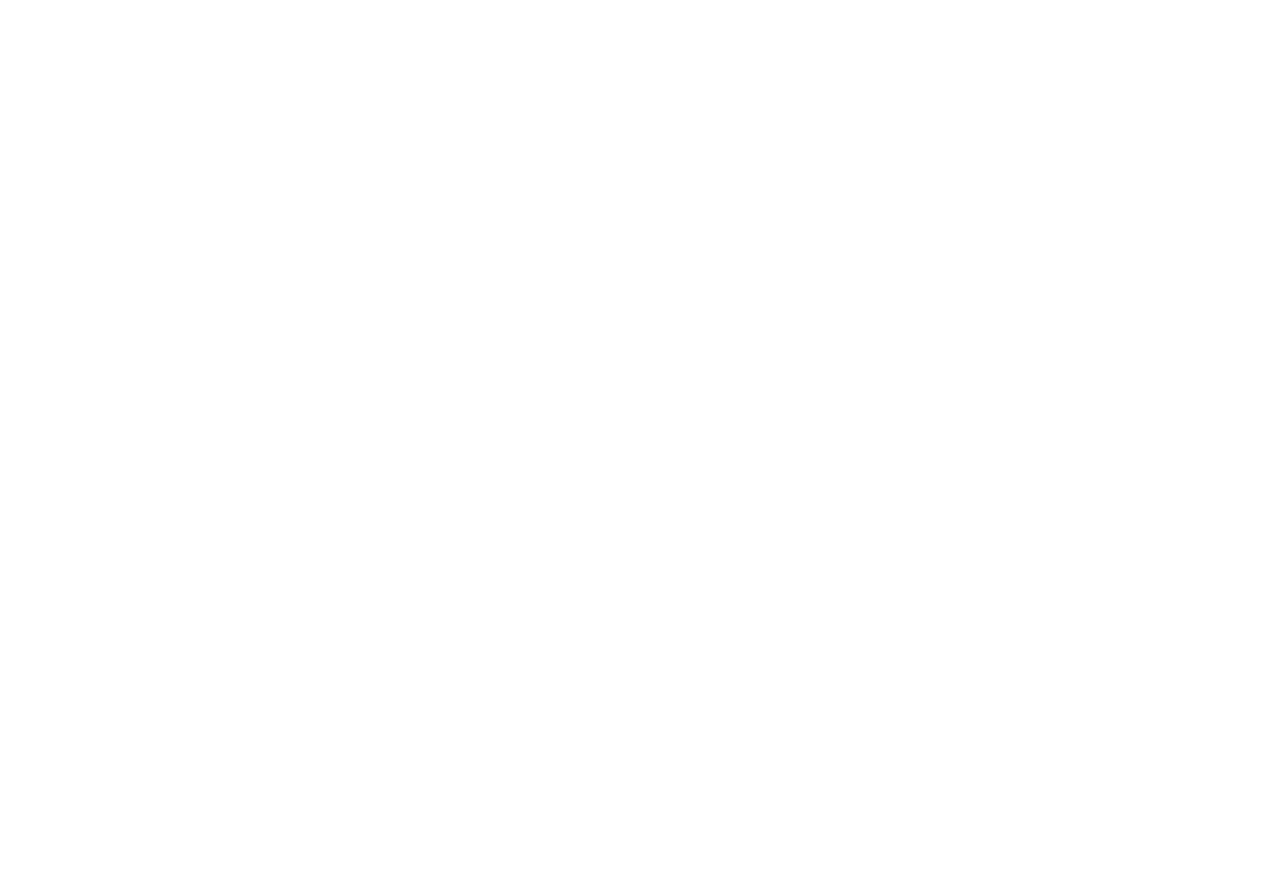
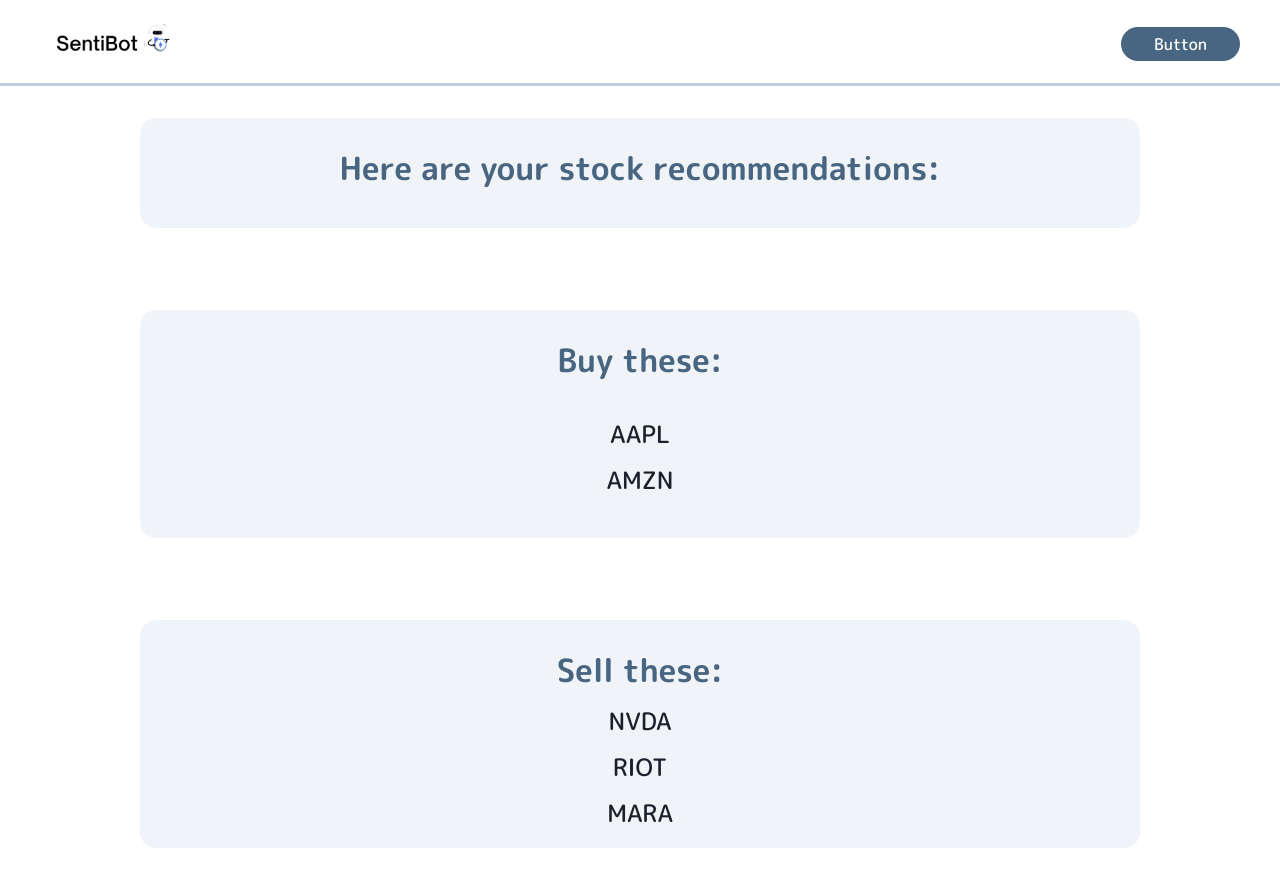
Before and after one commit to justinsheu/lahacks2023, a React (Create React App) app in the folder frontend/: page /recommendations in a window 1280 px wide. Before the commit this address had no page. Shown: the top 886 px of the page. Before the commit the page ends 800 px from the top, so only its background shows below. Built offline with nearby package versions, Linux system fonts and the light colour scheme.

Commit message:
Add logo and results page

```diff
--- a/frontend/src/App.js
+++ b/frontend/src/App.js
@@ -1,19 +1,13 @@
 import React from 'react';
 import {
   ChakraProvider,
-  Box,
-  Text,
-  Link,
-  VStack,
-  Code,
-  Grid,
   theme,
 } from '@chakra-ui/react';
 import { BrowserRouter as Router, Routes, Route } from "react-router-dom";
-import { ColorModeSwitcher } from './ColorModeSwitcher';
 import Layout from './pages/Layout';
 import Home from './pages/Home';
 import Selections from './pages/Selections';
+import Recommendations from './pages/Recommendations';
 import './App.css'
 
 function App() {
@@ -24,6 +18,7 @@ function App() {
           <Route path='/' element={<Layout />}>
             <Route index element={<Home />} />
             <Route path='/selections' element={<Selections />} />
+            <Route path='/recommendations' element={<Recommendations />} />
           </Route>
         </Routes>
       </Router>
--- /dev/null
+++ b/frontend/src/components/BoldText.jsx
@@ -0,0 +1,11 @@
+import styled from "styled-components";
+
+const BoldText = styled.div`
+  font-weight: 700;
+  font-size: 2rem;
+  color: #486581;
+  line-height: 2.25rem;
+  margin-bottom: .75rem;
+`
+
+export default BoldText;
--- a/frontend/src/components/Button.jsx
+++ b/frontend/src/components/Button.jsx
@@ -10,12 +10,12 @@ const MainButton = styled.button`
     flex-direction: row;
     font-family: 'M PLUS Rounded 1c', sans-serif;
     font-size: 16px;
-    height: 100%;
+    height: 34px;
     justify-content: center;
     line-height: 18px;
     padding: 8px 16px;
     text-align: center;
-    width: 10%;
+    width: 119px;
 `
 
 export default MainButton
--- /dev/null
+++ b/frontend/src/components/HomeContainer.jsx
@@ -0,0 +1,14 @@
+import styled from "styled-components"
+
+const HomeContainer = styled.div`
+  display: flex;
+  flex-direction: column;
+  height: 100%;
+  max-width: 1512px;
+  min-height: 964px;
+  padding: 86px 140px;
+  position: relative;
+  width: 100%;
+`
+
+export default HomeContainer;
--- /dev/null
+++ b/frontend/src/components/IntroContainer.jsx
@@ -0,0 +1,12 @@
+import styled from "styled-components";
+
+const IntroContainer = styled.div`
+  background: #f0f4f8;
+  border-radius: 1rem;
+  height: 100%;
+  margin-bottom: 3.625rem;
+  padding-top: 1.5rem;
+  width: 100%;
+`
+
+export default IntroContainer;
--- a/frontend/src/components/Navbar.jsx
+++ b/frontend/src/components/Navbar.jsx
@@ -35,10 +35,10 @@ const LiveLogo = styled.div`
     display: flex;
     flex-direction: row;
     gap: 10px;
-    height: 66px;
+    height: 149px;
     justify-content: center;
     padding: 10px;
-    width: 59px;
+    width: 145px;
 `
 
 function Navbar() {
@@ -47,7 +47,7 @@ function Navbar() {
         <LeftNav>
             <a style={{textDecoration: "none"}} href="/">
                 <LiveLogo>
-                    <img src="https://images-platform.99static.com//s1qDo0Uc8Cw-_4Tbz6_GgW2m_WA=/0x0:2000x2000/fit-in/500x500/99designs-contests-attachments/100/100861/attachment_100861073" alt='logo' />
+                    <img src="/logo.png" alt='logo' />
                 </LiveLogo>
             </a>
         </LeftNav>
--- /dev/null
+++ b/frontend/src/components/TextBox.jsx
@@ -0,0 +1,16 @@
+import styled from "styled-components";
+
+const TextBox = styled.div`
+  display: flex;
+  flex-direction: row;
+  height: 5.375rem;
+  justify-content: center;
+  width: 100%;
+  font-family: 'M PLUS Rounded 1c', sans-serif;
+  font-size: 24px;
+  line-height: 18px;
+  padding: 8px 16px;
+  text-align: center;
+`
+
+export default TextBox;
--- /dev/null
+++ b/frontend/src/components/WholePageContainer.jsx
@@ -0,0 +1,15 @@
+import styled from "styled-components"
+
+const WholePageContainer = styled.div`
+  background: #fff;
+  display: flex;
+  flex-direction: row;
+  height: auto;
+  justify-content: center;
+  min-height: 100vh;
+  overflow-y: auto;
+  position: relative;
+  width: 100vw;
+`
+
+export default WholePageContainer;
--- a/frontend/src/pages/Home.jsx
+++ b/frontend/src/pages/Home.jsx
@@ -1,17 +1,7 @@
 import React from 'react'
 import styled from 'styled-components'
 import MainButton from '../components/Button'
-
-const HomeContainer = styled.div`
-  display: flex;
-  flex-direction: column;
-  height: 100%;
-  max-width: 1512px;
-  min-height: 964px;
-  padding: 86px 140px;
-  position: relative;
-  width: 100%;
-`
+import HomeContainer from '../components/HomeContainer'
 
 const LeftContainer = styled.div`
   margin-top: 3.25rem;
--- a/frontend/src/pages/Layout.jsx
+++ b/frontend/src/pages/Layout.jsx
@@ -1,19 +1,7 @@
 import React from 'react'
 import { Outlet } from "react-router-dom";
 import Navbar from '../components/Navbar'
-import styled from 'styled-components';
-
-const WholePageContainer = styled.div`
-  background: #fff;
-  display: flex;
-  flex-direction: row;
-  height: auto;
-  justify-content: center;
-  min-height: 100vh;
-  overflow-y: auto;
-  position: relative;
-  width: 100vw;
-`
+import WholePageContainer from '../components/WholePageContainer'
 
 function Layout() {
   return (
--- /dev/null
+++ b/frontend/src/pages/Recommendations.jsx
@@ -0,0 +1,49 @@
+import React, { useState } from 'react'
+import HomeContainer from '../components/HomeContainer'
+import IntroContainer from '../components/IntroContainer'
+import TextBox from '../components/TextBox';
+import BoldText from '../components/BoldText';
+
+function Recommendations() {
+
+    const [buyStocks, setBuyStocks] = useState(['AAPL', 'AMZN']);
+    const [sellStocks, setSellStocks] = useState(['NVDA', 'RIOT', 'MARA']);
+
+  return (
+    <HomeContainer>
+        <IntroContainer style={{marginTop: '32px'}}>
+            <TextBox>
+                <BoldText>Here are your stock recommendations:</BoldText>
+            </TextBox>
+        </IntroContainer>
+        <br />
+        <IntroContainer>
+            <TextBox>
+                <BoldText>Buy these:</BoldText>
+            </TextBox>
+            <TextBox style={{flexDirection: 'column', marginBottom: '32px'}}>
+                {buyStocks.map((stock, key) => {
+                    return (
+                        <TextBox style={{marginBottom: '12px'}} key={key}>{stock}</TextBox>
+                    )
+                })}
+            </TextBox>
+        </IntroContainer>
+        <br />
+        <IntroContainer>
+            <TextBox>
+                <BoldText>Sell these:</BoldText>
+            </TextBox>
+            <TextBox style={{flexDirection: 'column', marginBottom: '32px'}}>
+                {sellStocks.map((stock, key) => {
+                    return (
+                        <TextBox style={{marginBottom: '12px'}} key={key}>{stock}</TextBox>
+                    )
+                })}
+            </TextBox>
+        </IntroContainer>
+    </HomeContainer>
+  )
+}
+
+export default Recommendations
--- a/frontend/src/pages/Selections.jsx
+++ b/frontend/src/pages/Selections.jsx
@@ -6,54 +6,14 @@ import {
     MenuButton,
     MenuList,
     MenuItem,
-    MenuItemOption,
-    MenuGroup,
-    MenuOptionGroup,
-    MenuDivider,
     Button
 } from '@chakra-ui/react'
 import { ChevronDownIcon } from '@chakra-ui/icons'
+import HomeContainer from '../components/HomeContainer';
+import IntroContainer from '../components/IntroContainer';
+import TextBox from '../components/TextBox'
+import BoldText from '../components/BoldText';
 
-const HomeContainer = styled.div`
-  display: flex;
-  flex-direction: column;
-  height: 100%;
-  max-width: 1512px;
-  min-height: 964px;
-  padding: 86px 140px;
-  position: relative;
-  width: 100%;
-`
-
-const IntroContainer = styled.div`
-  background: #f0f4f8;
-  border-radius: 1rem;
-  height: 100%;
-  margin-bottom: 3.625rem;
-  padding-top: 1.5rem;
-  width: 100%;
-`
-
-const TextBox = styled.div`
-  display: flex;
-  flex-direction: row;
-  height: 5.375rem;
-  justify-content: center;
-  width: 100%;
-  font-family: 'M PLUS Rounded 1c', sans-serif;
-  font-size: 24px;
-  line-height: 18px;
-  padding: 8px 16px;
-  text-align: center;
-`
-
-const BoldText = styled.div`
-  font-weight: 700;
-  font-size: 2rem;
-  color: #486581;
-  line-height: 2.25rem;
-  margin-bottom: .75rem;
-`
 
 function Selections() {
 
@@ -128,7 +88,7 @@ function Selections() {
         </IntroContainer>
         <IntroContainer>
             <div style={{display: 'flex', justifyContent: 'center', marginBottom: '24px'}}>
-                <MainButton>Confirm investment choices</MainButton>
+                <a href='/recommendations'><MainButton style={{height: '100%', width: '200px'}}>Confirm investment choices</MainButton></a>
             </div>
         </IntroContainer>
     </HomeContainer>
```
Also changed, not shown: frontend/public/logo.png (added).
